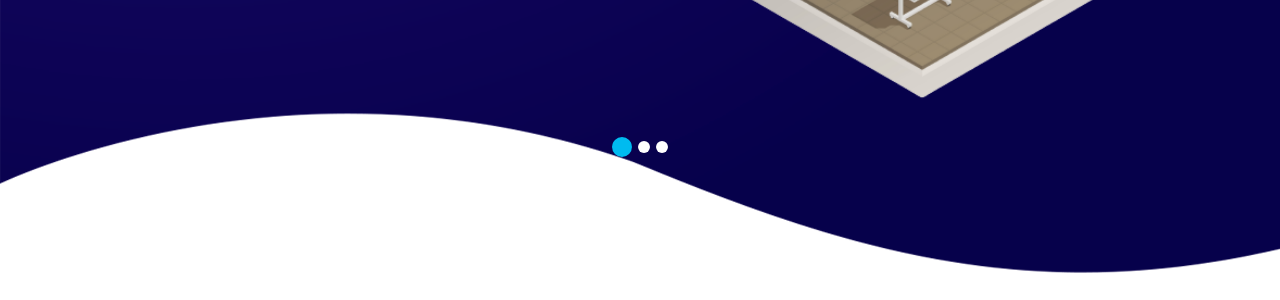
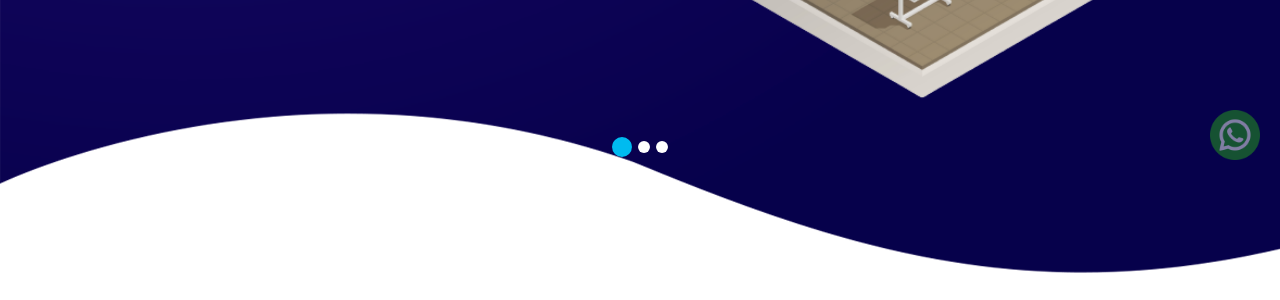
Before and after one commit to sitihaerani/project-company-profile, a PHP site: page / in a window 1280 px wide. Shown: the part 620-920 px from the top of the page. Run offline with PHP 8.4, Linux system fonts and the light colour scheme; some libraries are stand-ins or nearby versions.

Commit message:
Menambahkan whatsapp float

```diff
--- a/css/style.css
+++ b/css/style.css
@@ -946,4 +946,23 @@ a:focus {
 .footer_section p a {
   color: inherit;
 }
+.whatsapp-float {
+  position: fixed;
+  bottom: 20px;
+  right: 20px;
+  z-index: 1000;
+  opacity: 0.7;
+  transition: opacity 0.3s;
+}
+
+.whatsapp-float:hover {
+  opacity: 1;
+}
+.whatsapp-float img {
+  width: 50px;
+  height: 50px;
+
+}
+
+
 /*# sourceMappingURL=style.css.map */
--- a/css/style.scss
+++ b/css/style.scss
@@ -794,5 +794,3 @@ a:focus {
     }
   }
 }
-
-// end footer section
--- a/index.html
+++ b/index.html
@@ -112,6 +112,7 @@
         </div>
       </header>
       <!-- end header section -->
+
       <!-- slider section -->
       <section class="slider_section">
         <div id="customCarousel1" class="carousel slide" data-ride="carousel">
@@ -827,9 +828,11 @@
           &copy; <span id="displayYear"></span> All Rights Reserved By
           <a href="https://github.com/nentinur/">@nentinur</a> &
           <a href="https://github.com/sitihaerani/">@sitihaerani</a>
+          <a href="https://wa.me/62817305222" target="_blank" class="whatsapp-float">
+            <img src="images/whatsapp.png" alt="WhatsApp" class="whatsapp-float">
+          </a>
         </p>
       </div>
-    </section>
     <!-- footer section -->
 
     <!-- jQery -->
```
Also changed, not shown: images/whatsapp.png (added).
